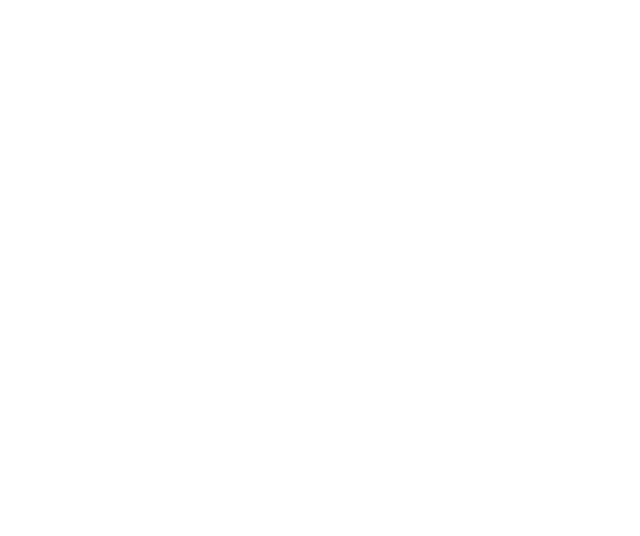
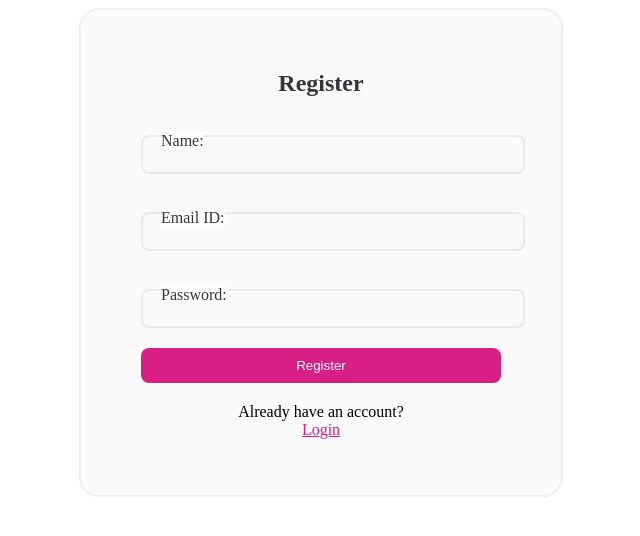
Before and after one commit to Vaishali054/VTPFrontend, a React (Create React App) app in the folder vtpfrontend/: page /register in a window 1280 px wide. Before the commit this address had no page. Shown: the top 536 px of the page, without its empty margins (319-959 px from the left). Built offline with nearby package versions, Linux system fonts and the light colour scheme.

Commit message:
Registration page completed

```diff
--- a/vtpfrontend/src/App.js
+++ b/vtpfrontend/src/App.js
@@ -1,6 +1,8 @@
 import StockList from "./views/TradePage/StockList";
 import { Route, Routes } from 'react-router-dom'
 import Profile from "./views/Profile/Profile";
+import Login from "./views/HomePage/homepage";
+import Register from "./views/Register/register";
 
 function App() {
   return (
@@ -8,8 +10,9 @@ function App() {
      <Routes>
      <Route path='/StocksList' element={<StockList />} />
      <Route path='/profile' element={<Profile />} />
+     <Route path="/" element={<Login/>}/>
+     <Route path="/register" element={<Register/>}/>
      </Routes>
-
     </div>
   );
 }
--- a/vtpfrontend/src/views/HomePage/homepage.jsx
+++ b/vtpfrontend/src/views/HomePage/homepage.jsx
@@ -3,12 +3,11 @@ import { Link } from 'react-router-dom'; // Import Link for routing if necessary
 import './homepage.css'
 
 export default function Login() {
-  const [email, setEmail] = useState('');
-  const [password, setPassword] = useState('');
+  const [email, setEmail] = useState();
+  const [password, setPassword] = useState();
 
   const handleLogin = async (event) => {
     event.preventDefault();
-    // Logic for handling login
     console.log('Logging in with:', email, password);
   };
 
--- a/vtpfrontend/src/views/Register/register.jsx
+++ b/vtpfrontend/src/views/Register/register.jsx
@@ -1,16 +1,35 @@
 import React, { useState } from 'react';
-import { Link } from 'react-router-dom'; // Import Link for routing if necessary
-import './register.css'
+import { Link } from 'react-router-dom';
+import './register.css';
 
 export default function Register() {
   const [name, setName] = useState('');
-  const [email, setEmail] = useState('');
+  const [email_id, setEmail] = useState('');
   const [password, setPassword] = useState('');
 
   const handleRegister = async (event) => {
     event.preventDefault();
-    // Logic for handling registration
-    console.log('Registering with:', name, email, password);
+    console.log('Registering with:', name, email_id, password);
+
+    try {
+      const response = await fetch('http://localhost:3080/register', {
+        method: 'POST',
+        headers: {
+          'Content-Type': 'application/json',
+        },
+        body: JSON.stringify({ name, email_id, password }),
+      });
+
+      if (response.ok) {
+        const data = await response.json();
+        console.log('Registration successful:', data);
+        window.location.href = '/';
+      } else {
+        console.error('Registration failed');
+      }
+    } catch (error) {
+      console.error('Error registering user:', error);
+    }
   };
 
   return (
@@ -27,10 +46,10 @@ export default function Register() {
           />
         </div>
         <div>
-          <label>Email:</label>
+          <label>Email ID:</label>
           <input
             type="email"
-            value={email}
+            value={email_id}
             onChange={(e) => setEmail(e.target.value)}
             required
           />
@@ -47,8 +66,9 @@ export default function Register() {
         <button type="submit">Register</button>
       </form>
       <div>
-        <p>Already have an account? <Link to="/
-        ">Login</Link></p>
+        <p>
+          Already have an account? <Link to="/login">Login</Link>
+        </p>
       </div>
     </div>
   );
```
